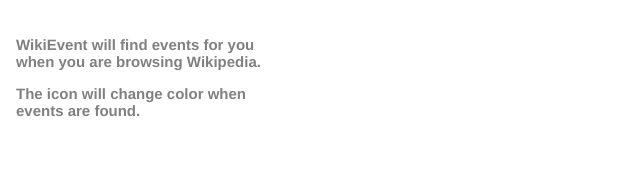
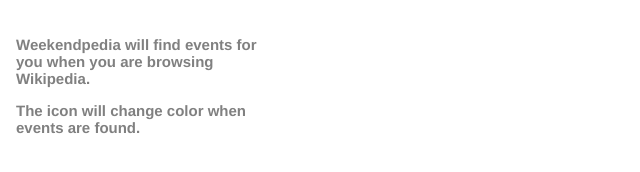
Before and after one commit to jiananarthurli/insight_chrome_extension, a browser extension: page src/browser_action/browser_action.html in a window 1280 px wide. Shown: the whole page, without its empty margins (0-640 px from the left). Drawn offline with Linux system fonts and the light colour scheme.

Commit message:
Updated the extension name.

```diff
--- a/src/browser_action/browser_action.html
+++ b/src/browser_action/browser_action.html
@@ -23,7 +23,7 @@
 					Popular Items blabab abab abafafab adfada and I can go even longer
 				</a>
 			</ul> -->
-			<h4 class="default"> WikiEvent will find events for you when you are browsing Wikipedia. </p>
+			<h4 class="default"> Weekendpedia will find events for you when you are browsing Wikipedia. </p>
 
 			The icon will change color when events are found.</h4>
 		</ul>
```
Also changed, not shown: src/bg/background.js (+10 -4 lines), src/browser_action/browser_action.js (+11 -3 lines).
